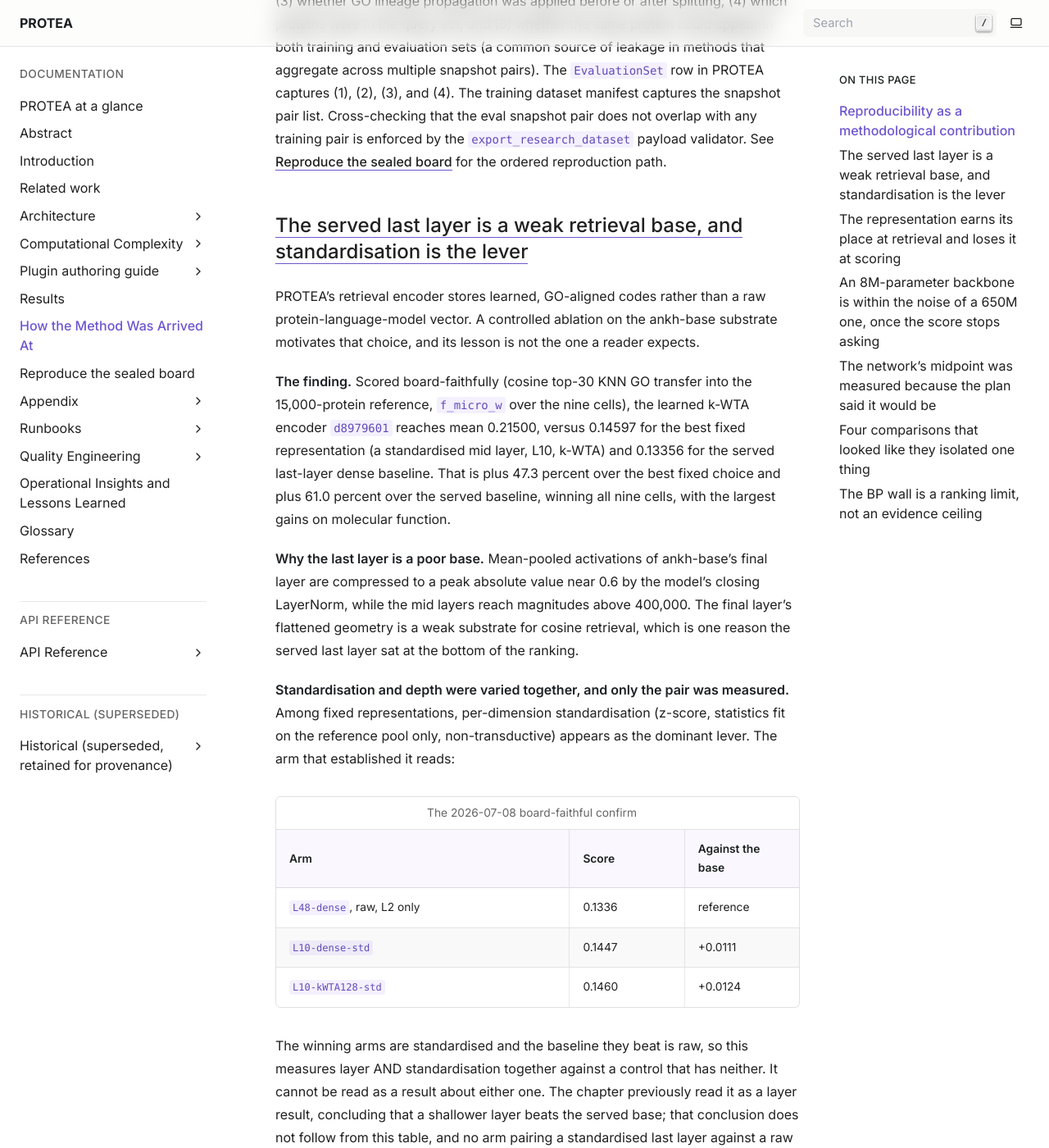
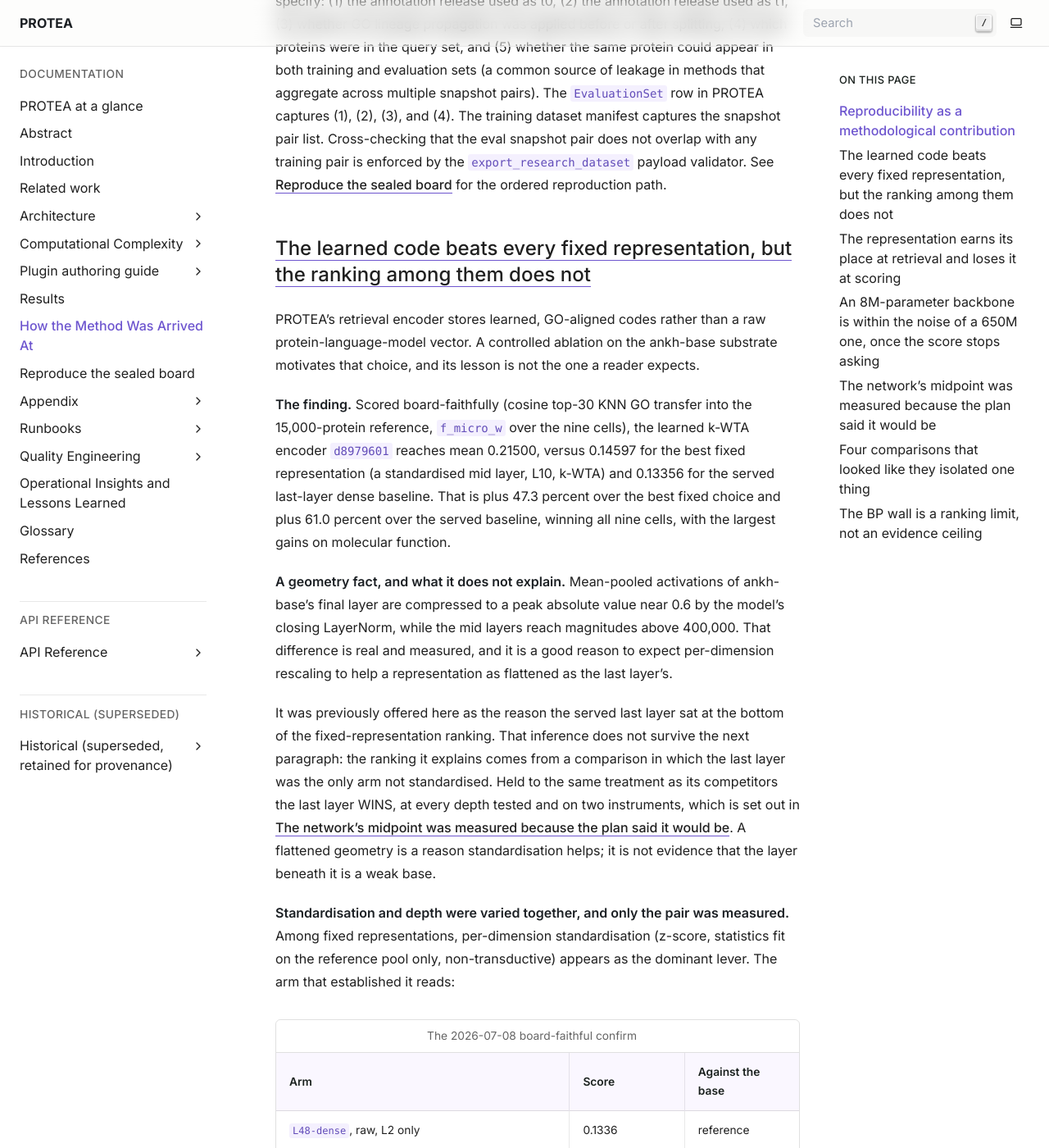
Before and after one commit to frapercan/PROTEA, a Sphinx documentation site: the page built from docs/source/ablation.rst, in a window 1280 px wide and 1400 px high, scrolled down 2025 px. Shown: the whole window at 82% size. Built offline with Sphinx 7.4.7, drawn with Linux system fonts in a browser that asks for light colours; some of the changed text lies outside the part shown.

Commit message:
docs(ablation): the heading outlived the claim it was made of
PR 857 withdrew both halves of this section's heading and left the heading
standing. It read 'The served last layer is a weak retrieval base, and
standardisation is the lever' above a body that now says the arm establishing
standardisation varied it together with depth, and that at matched treatment
the last layer wins.

The paragraph titled 'Why the last layer is a poor base' had the same problem
one level down. Its geometry measurement is real: the final layer's mean-pooled
activations peak near 0.6 against mid layers above 400,000. What did not follow
is the inference drawn from it, that this is why the last layer sat at the
bottom of the fixed-representation ranking. That ranking comes from the
comparison in which the last layer was the only arm not standardised.

Both are corrected to what the section establishes. The learned code does beat
the best member of the fixed family by 47.3 per cent, which is the claim the
champion rests on and which is unaffected. What does not hold is the ordering
INSIDE the fixed family, and the flattened geometry is now given as a reason
standardisation helps rather than as evidence against the layer beneath it.

Found by rereading the chapter after the correction rather than by any check,
which is the fifth time today that a claim survived because nobody read it
next to the thing that refuted it.

```diff
--- a/docs/source/ablation.rst
+++ b/docs/source/ablation.rst
@@ -79,8 +79,8 @@ overlap with any training pair is enforced by the ``export_research_dataset``
 payload validator. See :doc:`/operate/reproduce-the-sealed-board` for the ordered
 reproduction path.
 
-The served last layer is a weak retrieval base, and standardisation is the lever
---------------------------------------------------------------------------------
+The learned code beats every fixed representation, but the ranking among them does not
+---------------------------------------------------------------------------------------
 
 PROTEA's retrieval encoder stores learned, GO-aligned codes rather than a raw
 protein-language-model vector. A controlled ablation on the ankh-base substrate
@@ -95,12 +95,22 @@ last-layer dense baseline. That is plus 47.3 percent over the best fixed choice
 and plus 61.0 percent over the served baseline, winning all nine cells, with the
 largest gains on molecular function.
 
-**Why the last layer is a poor base.**
+**A geometry fact, and what it does not explain.**
 Mean-pooled activations of ankh-base's final layer are compressed to a peak
 absolute value near 0.6 by the model's closing LayerNorm, while the mid layers
-reach magnitudes above 400,000. The final layer's flattened geometry is a weak
-substrate for cosine retrieval, which is one reason the served last layer sat at
-the bottom of the ranking.
+reach magnitudes above 400,000. That difference is real and measured, and it is
+a good reason to expect per-dimension rescaling to help a representation as
+flattened as the last layer's.
+
+It was previously offered here as the reason the served last layer sat at the
+bottom of the fixed-representation ranking. That inference does not survive the
+next paragraph: the ranking it explains comes from a comparison in which the
+last layer was the only arm not standardised. Held to the same treatment as its
+competitors the last layer WINS, at every depth tested and on two instruments,
+which is set out in
+:ref:`insight-the-midpoint-was-measured`. A flattened geometry is a reason
+standardisation helps; it is not evidence that the layer beneath it is a weak
+base.
 
 **Standardisation and depth were varied together, and only the pair was
 measured.**
```
